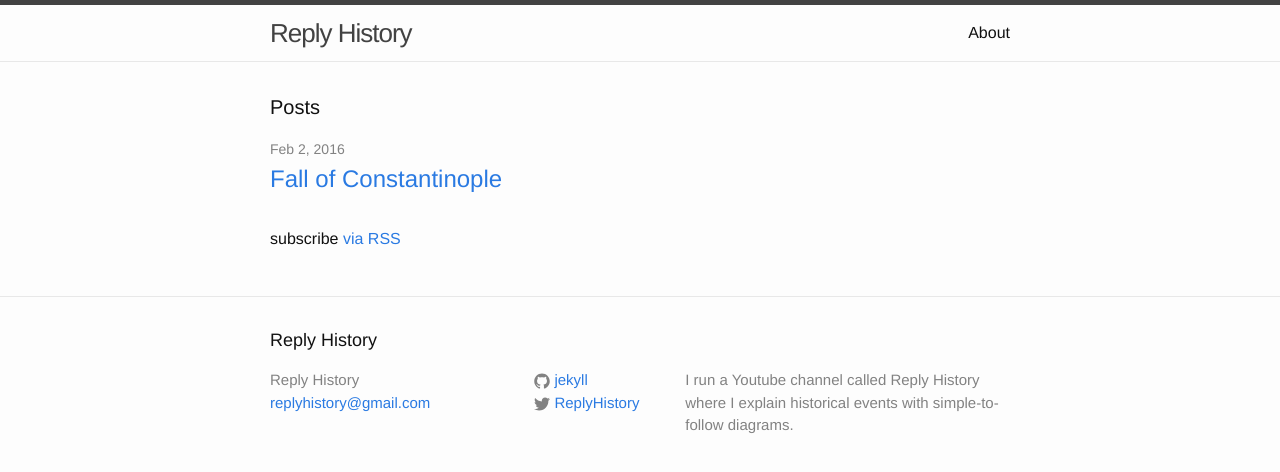
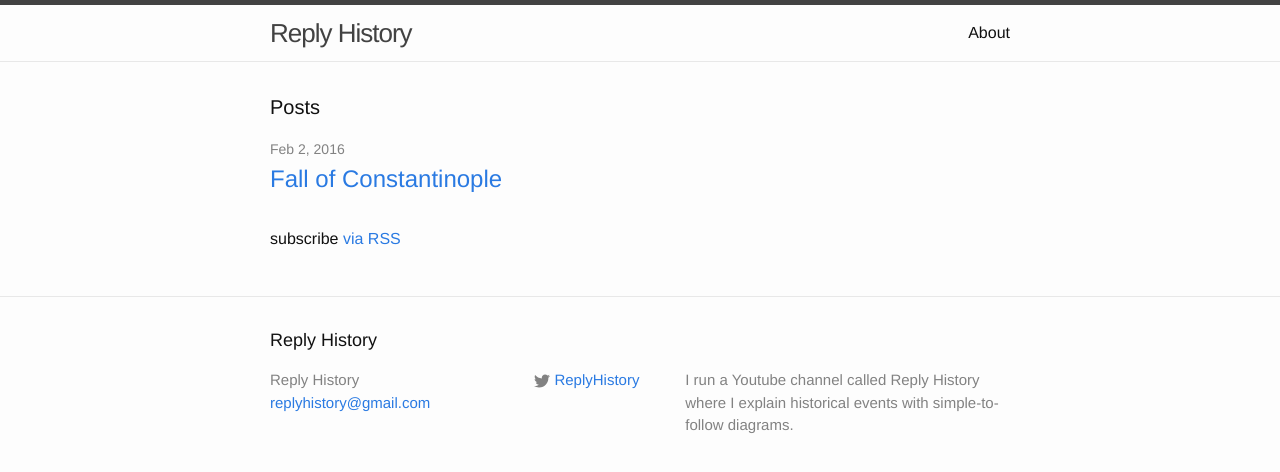
Before and after one commit to ReplyHistory/ReplyHistory.github.io, a Jekyll site: the page built from index.html, in a window 1280 px wide. Shown: the top 472 px of the page. Built offline with Jekyll 4.4.1, drawn with Linux system fonts in a browser that asks for light colours.

Commit message:
Update _config.yml

```diff
--- a/_config.yml
+++ b/_config.yml
@@ -11,9 +11,9 @@
 description: > # this means to ignore newlines until "baseurl:"
   I run a Youtube channel called Reply History where I explain historical events with simple-to-follow diagrams.
 baseurl: "" # the subpath of your site, e.g. /blog
-url: "http://yourdomain.com" # the base hostname & protocol for your site
+url: "http://www.replyhistory.com" # the base hostname & protocol for your site
 twitter_username: ReplyHistory
-github_username:  jekyll
+# github_username:  jekyll
 
 # Build settings
 markdown: kramdown
```
